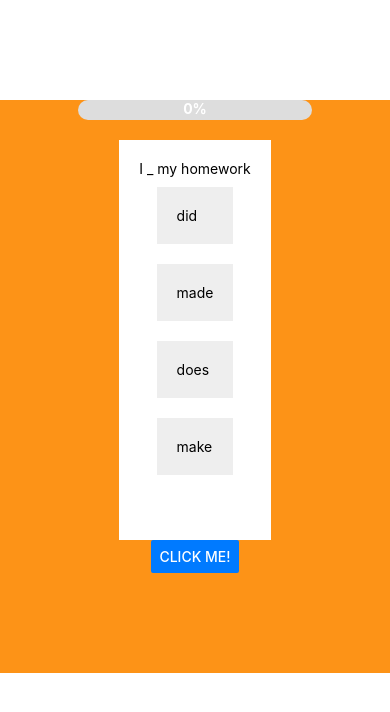
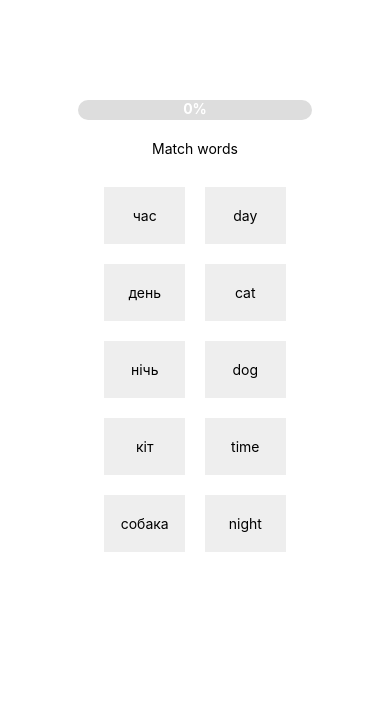
Before and after one commit to eugeneskom/engUkr, a React Native app: screen / in a window 390 px wide. Shown: the top 712 px of the page. Built offline with nearby package versions, Linux system fonts and the light colour scheme.

Commit message:
Added functionality allowing showing matchWords sets repeatedly

```diff
--- a/App.tsx
+++ b/App.tsx
@@ -12,7 +12,25 @@ const matchWordsArr: matchWordObjType[] = [
   { id: 0, ukr: "час", eng: "time" },
   { id: 1, ukr: "нічь", eng: "night" },
   { id: 2, ukr: "день", eng: "day" },
+  { id: 3, ukr: "кіт", eng: "cat" },
+  { id: 4, ukr: "собака", eng: "dog" },
+  { id: 5, ukr: "дерево", eng: "tree" },
+  { id: 6, ukr: "вода", eng: "water" },
+  { id: 7, ukr: "вогонь", eng: "fire" },
+  { id: 8, ukr: "книга", eng: "book" },
+  { id: 9, ukr: "пень", eng: "stump" },
+  { id: 10, ukr: "птах", eng: "bird" },
+  { id: 11, ukr: "дорога", eng: "road" },
+  { id: 12, ukr: "хмара", eng: "cloud" },
+  { id: 13, ukr: "дим", eng: "smoke" },
+  { id: 14, ukr: "море", eng: "sea" },
+  { id: 15, ukr: "земля", eng: "earth" },
+  { id: 16, ukr: "дощ", eng: "rain" },
+  { id: 17, ukr: "сонце", eng: "sun" },
+  { id: 18, ukr: "місяць", eng: "moon" },
+  { id: 19, ukr: "зірка", eng: "star" },
 ];
+
 
 const testWord = "hello";
 const example = { ukr: "година", eng: "hour" };
@@ -35,8 +53,8 @@ export default function App() {
   return (
     <View style={{flexDirection:"column"}}>
       <View style={styles.container}>
-        {/* <MatchWords words={matchWordsArr} /> */}
-        <Preposition prepRows={rowObj}/>
+        <MatchWords words={matchWordsArr} />
+        {/* <Preposition prepRows={rowObj}/> */}
         {/* <WordsBuilder set={example} /> */}
       </View>
     </View>
--- a/components/MatchWords/MatchWords.tsx
+++ b/components/MatchWords/MatchWords.tsx
@@ -1,11 +1,18 @@
 import React, { useState, useEffect } from "react";
 import { matchWordObjType } from "../../types/types";
-import { Text, View, FlatList, SafeAreaView, TouchableOpacity } from "react-native";
+import { StyleSheet, Text, View, FlatList, SafeAreaView, TouchableOpacity } from "react-native";
 import ProgressBar from "../ProgressBar/ProgressBar";
 
 type MatchWordsProps = {
   words: matchWordObjType[];
 };
+
+interface matchWordObjType {
+  id: number;
+  ukr: string;
+  eng: string;
+}
+
 
 function shuffleArray(array: any[]) {
   for (let i = array.length - 1; i > 0; i--) {
@@ -15,11 +22,17 @@ function shuffleArray(array: any[]) {
   return array;
 }
 
+let PAGE_INDEX = 0,
+  COUNT = 0,
+  WORDS_PER_PAGE = 5,
+  ANSWERED_CORRECT = 0;
 export default function MatchWords({ words }: MatchWordsProps) {
+  // Need to make the componen work as the Prepositions one, after completing first set of words
+  // need to show another list, as many times as required
   const ukrWords = words.map((item) => ({ id: item.id, word: item.ukr, lang: "ukr" }));
   const engWords = words.map((item) => ({ id: item.id, word: item.eng, lang: "eng" }));
-  const shuffledUkrWords = shuffleArray(ukrWords);
-  const shuffledEngWords = shuffleArray(engWords);
+  const shuffledUkrWords = shuffleArray(ukrWords.slice(WORDS_PER_PAGE * COUNT, WORDS_PER_PAGE * COUNT + 5));
+  const shuffledEngWords = shuffleArray(engWords.slice(WORDS_PER_PAGE * COUNT, WORDS_PER_PAGE * COUNT + 5));
 
   const [ukrWordsKist, setUkrWordsList] = useState(shuffledUkrWords);
   const [engWordsKist, setEngWordsList] = useState(shuffledEngWords);
@@ -27,7 +40,15 @@ export default function MatchWords({ words }: MatchWordsProps) {
   const [activeEngId, setActiveEngId] = useState<string | null>(null);
   const [isCompleted, setIsCompleted] = useState(false);
 
-  console.log("Selected words ids", shuffledUkrWords, shuffledEngWords, activeUkrId, activeEngId);
+  // console.log("Selected words ids", shuffledUkrWords, shuffledEngWords, activeUkrId, activeEngId);
+
+  console.log("COUNT: ", COUNT);
+  useEffect(() => {
+    setUkrWordsList(shuffledUkrWords);
+    setEngWordsList(shuffledEngWords);
+
+    return () => {};
+  }, [COUNT]);
 
   const wordSelectHandler = (id: string, word: string, index: number, lang: string) => {
     console.log("word:", word);
@@ -38,24 +59,30 @@ export default function MatchWords({ words }: MatchWordsProps) {
       setActiveUkrId(id);
       if (activeEngId === id) {
         if (ukrWordsKist.length === 1 && engWordsKist.length === 1) {
-          setUkrWordsList([]);
-          setEngWordsList([]);
-          setIsCompleted(true);
+          // setUkrWordsList([]);
+          // setEngWordsList([]);
+          // setIsCompleted(true);
+          COUNT++;
         } else {
           setUkrWordsList((prev) => prev.filter((word) => word.id !== id));
           setEngWordsList((prev) => prev.filter((word) => word.id !== id));
         }
+        ANSWERED_CORRECT++;
+
       }
     } else if (lang === "eng") {
       setActiveEngId(id);
       if (activeUkrId === id) {
         if (ukrWordsKist.length === 1 && engWordsKist.length === 1) {
-          setUkrWordsList([]);
-          setEngWordsList([]);
+          COUNT++;
+          // setUkrWordsList([]);
+          // setEngWordsList([]);
+          // setIsCompleted(true);
         } else {
           setUkrWordsList((prev) => prev.filter((word) => word.id !== id));
           setEngWordsList((prev) => prev.filter((word) => word.id !== id));
         }
+        ANSWERED_CORRECT++;
       }
     }
   };
@@ -75,6 +102,7 @@ export default function MatchWords({ words }: MatchWordsProps) {
 
   return (
     <>
+      <ProgressBar total={words.length} answered={ANSWERED_CORRECT}/>
       <Text>Match words</Text>
       {isCompleted && <Text>Good job, you've completed the excercise!</Text>}
       <SafeAreaView style={{ flex: 1, flexDirection: "row", padding: 20 }}>
@@ -89,7 +117,7 @@ export default function MatchWords({ words }: MatchWordsProps) {
   );
 }
 
-const Styles = {
+const Styles = StyleSheet.create({
   list: {
     columnGap: 10,
     rowGap: 10,
@@ -102,4 +130,4 @@ const Styles = {
     justifyContent: "center",
     alignItems: "center",
   },
-};
+});
--- a/components/Prepositions/Preposition.tsx
+++ b/components/Prepositions/Preposition.tsx
@@ -1,11 +1,10 @@
 import React, { useEffect, useState } from "react";
-import { FlatList, Text, View, TouchableOpacity, Button } from "react-native";
+import { StyleSheet, FlatList, Text, View, TouchableOpacity, Button } from "react-native";
 import ProgressBar from "../ProgressBar/ProgressBar";
 
 // FUTURE TASK
 // Need to add functionality that will alow me to show the progress (percentage) right away,
 // but still stay on the same screen until user clicks next btn
-
 
 type preposObj = {
   id: number;
@@ -76,7 +75,7 @@ export default function Preposition({ prepRows }: PrepositionProps) {
             <FlatList data={currentRow.choices} keyExtractor={keyExtractor} renderItem={renderItem} />
           </View>
           <View>
-            <Button style={Styles.nextBtn} title="Click Me!" onPress={handleNext} color="#007AFF" />
+            <Button title="Click Me!" onPress={handleNext} color="#007AFF" />
           </View>
         </View>
       ) : (
@@ -88,31 +87,31 @@ export default function Preposition({ prepRows }: PrepositionProps) {
   );
 }
 
-const Styles = {
+const Styles = StyleSheet.create({
   container: {
     flex: 1,
-    width: '100%',
-    flexDirection: 'column',
+    width: "100%",
+    flexDirection: "column",
     justifyContent: "flex-start",
     alignItems: "center",
     backgroundColor: "#FD9317",
   },
   content: {
-    justifyContent: 'center',
-    alignItems: 'center',
-    backgroundColor: '#fff',
+    justifyContent: "center",
+    alignItems: "center",
+    backgroundColor: "#fff",
     padding: 20,
-    height: 400
+    height: 400,
   },
   item: {
     padding: 20,
     backgroundColor: "#eee",
     margin: 10,
   },
-  list:{
+  list: {
     marginBottom: 20,
   },
   nextBtn: {
-    borderRadius: 20
+    borderRadius: 20,
   },
-};
+});
```
